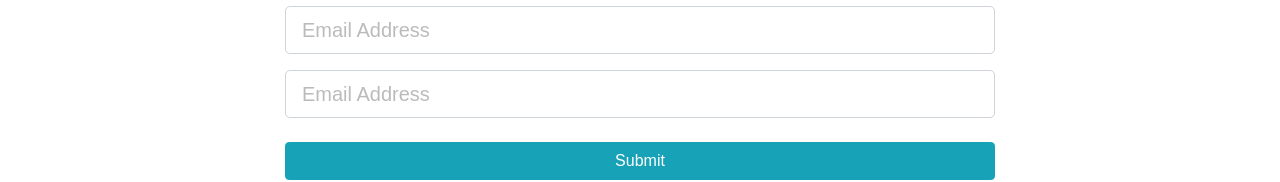
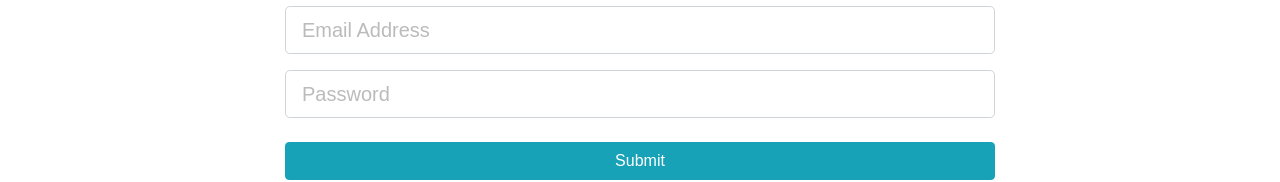
Before and after one commit to AnDeVerin/dev-network, a React (Create React App) app in the folder client/: page /login in a window 1280 px wide. Shown: the part 195-377 px from the top of the page. Built offline with nearby package versions, Linux system fonts and the light colour scheme.

Commit message:
fix typo

```diff
--- a/client/src/components/auth/Login.jsx
+++ b/client/src/components/auth/Login.jsx
@@ -66,7 +66,7 @@ class Login extends Component {
                   error={errors.email}
                 />
                 <TextFieldGroup
-                  placeholder="Email Address"
+                  placeholder="Password"
                   name="password"
                   type="password"
                   value={this.state.password}
```
